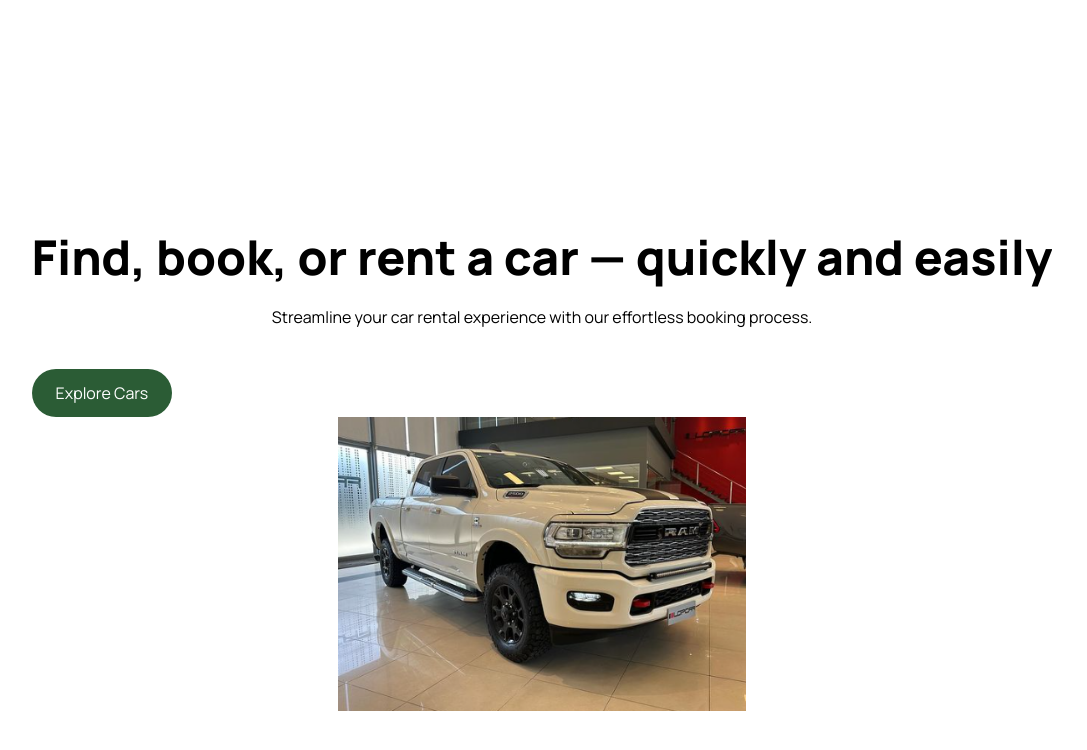
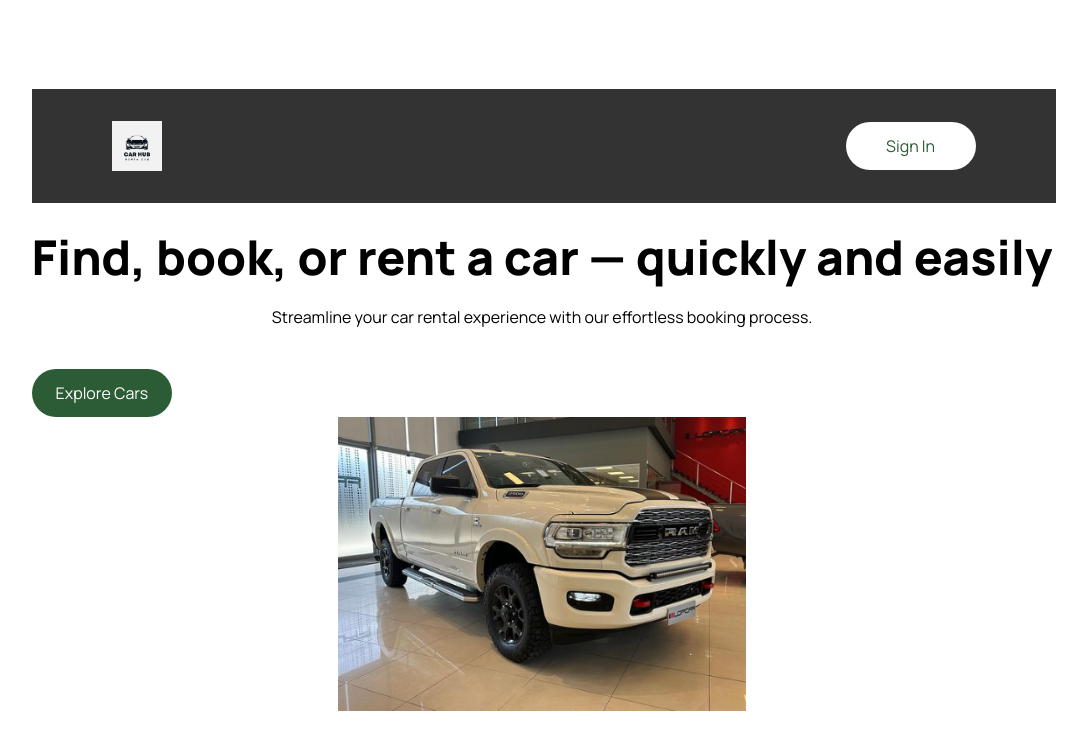
Before and after one commit to rodri720/card-showcase-next-typescript, a Next.js app: page / in a window 1280 px wide. Shown: the top 750 px of the page, without its empty margins (98-1185 px from the left). Built offline with nearby package versions, Linux system fonts and the light colour scheme.

Commit message:
navbar lista

```diff
--- a/app/globals.css
+++ b/app/globals.css
@@ -43,5 +43,13 @@ body {
 .hero-title {
   /* Ajustes para el título */
   @apply 2xl:text-[72px] sm:text-[64px] text-[80px] font-extrabold;
-  text-align: center; /* Centrar el texto */
+  text-align: center; /* Centrar el texto horizontalmente */
+  display: flex;
+  flex-direction: column;
+  align-items: center; /* Centrar el texto verticalmente */
 }
+.navbar {
+  background-color: #333; /* Color de fondo de la barra de navegación */
+  padding: 1.0rem; /* Agrega algún relleno según sea necesario */
+  width: 80%; /* Ocupa todo el ancho de la página */
+}
--- a/app/layout.tsx
+++ b/app/layout.tsx
@@ -1,11 +1,11 @@
 import type { Metadata } from 'next'
-import { Inter } from 'next/font/google'
+import  {Footer, Navbar} from '@/components'
 import './globals.css'
 
-const inter = Inter({ subsets: ['latin'] })
+
 
 export const metadata: Metadata = {
-  title: 'Create Next App',
+  title: 'Create Next Hub',
   description: 'Generated by create next app',
 }
 
@@ -16,7 +16,11 @@ export default function RootLayout({
 }) {
   return (
     <html lang="en">
-      <body className={inter.className}>{children}</body>
+      <body className="relative">
+
+        {children}
+
+        </body>
     </html>
   )
 }
--- a/app/page.tsx
+++ b/app/page.tsx
@@ -1,10 +1,13 @@
 import Image from 'next/image'
 import { Hero } from '@/components';
-
+import Navbar from '@/components/Navbar';
+import Footer from '@/components/Footer';
 export default function Home() {
   return (
     <main className="overflow-hidden">
+      <Navbar />
       <Hero />
+      <Footer />
 
     </main>
   )
--- a/components/CustomButton.tsx
+++ b/components/CustomButton.tsx
@@ -1,20 +1,19 @@
-"use client"
-import { CustomButtonProps } from '@/types';
-import Image from 'next/image';
+"use client";
+import  CustomButtonProps  from '@/types';
 
-const CustomButton = ({title, containerStyles, handleClick}: CustomButtonProps) => {
+const CustomButton = ({ title, containerStyles, handleClick, btnType = "button" }: CustomButtonProps) => {
   return (
     <button
-    disabled={false}
-    type={"Button"}
-    className={`custom-btn ${containerStyles}`}
-    onClick={handleClick}
+      disabled={false}
+      type={btnType || "button"}
+      className={`custom-btn ${containerStyles}`}
+      onClick={handleClick}
     >
-    <span className={`flex-1`}>
-    {title}
-    </span>
+      <span className="flex-1">
+        {title}
+      </span>
     </button>
-  )
-}
+  );
+};
 
-export default CustomButton
+export default CustomButton;
--- /dev/null
+++ b/components/Footer.tsx
@@ -0,0 +1,11 @@
+import React from 'react'
+
+const Footer = () => {
+  return (
+    <div>
+
+    </div>
+  )
+}
+
+export default Footer
--- a/components/Hero.tsx
+++ b/components/Hero.tsx
@@ -1,11 +1,12 @@
 "use client";
 import Image from 'next/image';
-import CustomButton from './CustomButton';
+import CustonButton from './CustomButton';  // Corregido el nombre del componente
 
 const Hero = () => {
   const handleScroll = () => {
+    // Tu lógica para el manejo de desplazamiento aquí
+  };
 
-    }
   return (
     <div className='hero'>
       <div className='flex-1 pt-36 padding-x text-center'>
@@ -15,7 +16,7 @@ const Hero = () => {
         <p className='hero__subtitle mb-8'>
           Streamline your car rental experience with our effortless booking process.
         </p>
-            <CustomButton
+        <CustonButton
           title="Explore Cars"
           containerStyles="bg-primary-blue text-white rounded-full mt-10"
           handleClick={handleScroll}
--- /dev/null
+++ b/components/Navbar.tsx
@@ -0,0 +1,29 @@
+import Link from 'next/link';
+import Image from 'next/image';
+
+import CustomButton from './CustomButton';  // Cambiado a CustomButton
+
+const Navbar = () => {
+  return (
+    <header className='w-full absolute z-10 navbar'>
+      <nav className='max-w-[1440px] mx-auto flex justify-between items-center sm:px-16 px-6 py-4'>
+        <Link href="/" className='flex justify-center items-center'>
+          <Image
+            src="/logo.png"
+            alt="Car Hub Logo"
+            width={50}
+            height={18}
+            className='object-contain'
+          />
+        </Link>
+        <CustomButton
+          title="Sign In"  // Cambiado de text a title
+          btnType="button"
+          containerStyles="text-primary-blue rounded-full bg-white min-w-[130px]"
+        />
+      </nav>
+    </header>
+  );
+}
+
+export default Navbar;
--- a/components/index.tsx
+++ b/components/index.tsx
@@ -1,7 +1,12 @@
 import Hero from './Hero';
 import  CustomButton  from './CustomButton';
+import Navbar from './Navbar';
+import Footer from './Footer';
 
 export {
+
     Hero,
     CustomButton,
+    Navbar,
+    Footer,
 }
--- a/types/index.ts
+++ b/types/index.ts
@@ -1,8 +1,10 @@
 import { MouseEventHandler} from "react";
 
-export interface CustonButtonProps {
+
+export interface CustomButtonProps {
     title: string;
     containerStyles?: string;
     handleClick?: MouseEventHandler<HTMLButtonElement>;
+    btnType?: "button" | "submit";
 
 }
```
Also changed, not shown: public/logo.png (added). Lines whose indentation alone changed are shown as unchanged.
